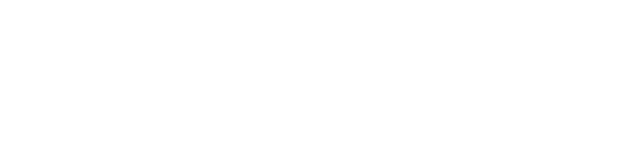
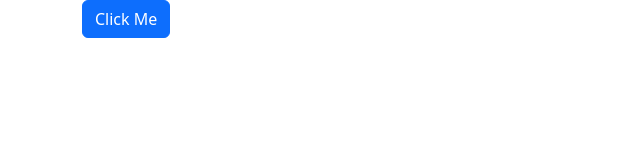
Before and after one commit to Zeynab-jalalian/BackgroundColors, a plain HTML site: page index.html in a window 1280 px wide. Shown: the whole page, without its empty margins (0-640 px from the left). Drawn offline with nearby package versions, Linux system fonts and the light colour scheme.

Commit message:
html code

```diff
--- a/index.html
+++ b/index.html
@@ -4,10 +4,13 @@
     <meta charset="UTF-8">
     <meta name="viewport" content="width=device-width, initial-scale=1.0">
     <link rel="stylesheet" href="style.css">
+    <link rel="stylesheet" href="https://cdn.jsdelivr.net/npm/bootstrap@5.3.3/dist/css/bootstrap.min.css">
     <title>Document</title>
 </head>
 <body>
-
+    <div class="container">
+        <button type="button" class="btn btn-primary" onclick="changeColors()">Click Me</button>
+    </div>
 
     <script src="script.js"></script>
 </body>
```
